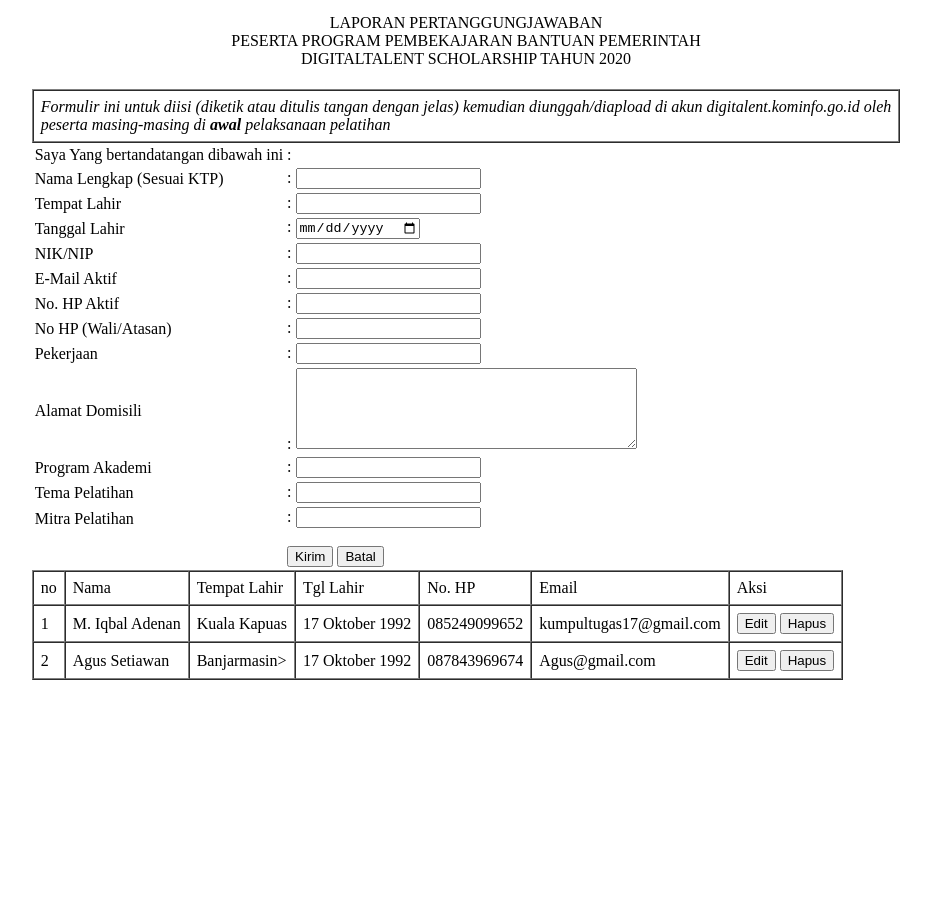
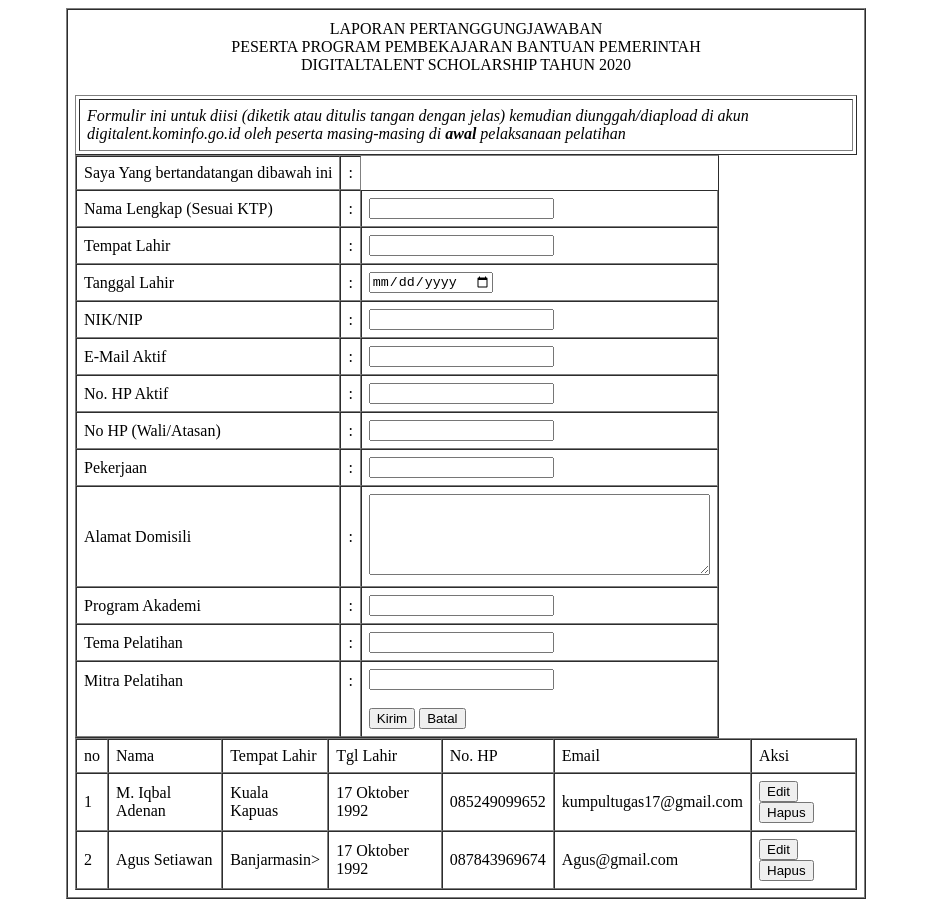
Before and after one commit to rudiansyah07/Web-Desain-2020, a plain HTML site: page tugas/10-09-2020 Rudiansyah.html in a window 1280 px wide. Shown: the whole page, without its empty margins (174-1105 px from the left). Before the commit the page ends 800 px from the top, so only its background shows below. Drawn offline with Linux system fonts and the light colour scheme.

Commit message:
Pertemuan 6

```diff
--- a/tugas/10-09-2020 Rudiansyah.html
+++ b/tugas/10-09-2020 Rudiansyah.html
@@ -6,67 +6,82 @@
 	<title></title>
 </head>
 <body>
-	<center><table><tr><td>
+<center><table border="1" cellpadding="7" cellspacing="0" width="800">
+			<tr>
+				<td>
 				<center><table>
 					<tr>
 						<td><center>LAPORAN PERTANGGUNGJAWABAN<BR>
 						PESERTA PROGRAM PEMBEKAJARAN BANTUAN PEMERINTAH<BR>DIGITALTALENT SCHOLARSHIP TAHUN 2020</center></td>
 					</tr>
 					</table></center><br>
+			<table border="1" cellpadding="7" cellspacing="3">
+					<tr>
+						<td><i>Formulir ini untuk diisi (diketik atau ditulis tangan dengan jelas) kemudian diunggah/diapload di akun digitalent.kominfo.go.id oleh peserta masing-masing di <b>awal</b> pelaksanaan pelatihan</i></td>
+					</tr>
+			</table>
 			<table border="1" cellpadding="7" cellspacing="0">
 				<tr>
-			<td><i>Formulir ini untuk diisi (diketik atau ditulis tangan dengan jelas) kemudian diunggah/diapload di akun digitalent.kominfo.go.id oleh <br>peserta masing-masing di <b>awal</b> pelaksanaan pelatihan</i></td>
-		</tr>
-</table>
-<table>
-	<tr>
-		<td>Saya Yang bertandatangan dibawah ini</td><td> : </td>
+					<td>Saya Yang bertandatangan dibawah ini</td>
+					<td> : </td>
 				</tr>
 				<tr>
 					<td><label for="nama">Nama Lengkap (Sesuai KTP)</label></td>
-		<td>: <input type="text" name="" id="nama"></td>
+					<td>:</td>
+					<td><input type="text" name="" id="nama"></td>
 				</tr>
 				<tr>
 					<td><label for="tempat lahir">Tempat Lahir</label></td>
-		<td>: <input type="text" name="" id="tempat lahir"></td>
+					<td>:</td>
+					<td><input type="text" name="" id="tempat lahir"></td>
 				</tr>
 				<tr>
 					<td><label for="tanggal lahir">Tanggal Lahir</label></td>
-		<td>: <input type="date" name= "" id="tanggal lahir"></td>
+					<td>:</td>
+					<td><input type="date" name= "" id="tanggal lahir"></td>
 				</tr>
 				<tr>
 					<td><label for="nik">NIK/NIP</label></td>
-		<td>: <input type="text" name="" id="nik"></td>
+					<td>:</td>
+					<td><input type="text" name="" id="nik"></td>
 				</tr>
 				<tr>
 					<td><label for="email">E-Mail Aktif</label></td>
-		<td>: <input type="text" name="" id="email">
+					<td>:</td>
+					<td><input type="text" name="" id="email">
 				<tr>
 					<td><label for="no hp"><N>No. HP Aktif</N></label></td>
-		<td>: <input type="text" name="" id="no hp"></td>
+					<td>:</td>
+					<td><input type="text" name="" id="no hp"></td>
 				</tr>
 				<tr>
 					<td><label for="wali">No HP (Wali/Atasan)</label></td>
-		<td>: <input type="text" name="" id="wali"></td>
+					<td>:</td>
+					<td><input type="text" name="" id="wali"></td>
 				</tr>
 				<tr>
 					<td><label for="pekerjaan">Pekerjaan</label></td>
-		<td>: <input type="text" name="" id="pekerjaan"></td>
+					<td>:</td>
+					<td><input type="text" name="" id="pekerjaan"></td>
 				</tr>
 				<tr>
 					<td><label for="alamat">Alamat Domisili</label></td>
-		<td>: <textarea name="" id="alamat" cols="40" rows="5"></textarea></td>
+					<td>:</td>
+					<td><textarea name="" id="alamat" cols="40" rows="5"></textarea></td>
 				</tr>
 					<td><label for="program">Program Akademi</label></td>
-		<td>: <input type="text" name="" id="program"></td>
+					<td>:</td>
+					<td><input type="text" name="" id="program"></td>
 					</tr>
 				</tr>
 					<td><label for="tema">Tema Pelatihan</label></td>
-		<td>: <input type="text" name="" id="tema"></td>
+					<TD>:</TD>
+					<td><input type="text" name="" id="tema"></td>
 				</tr>
 				</tr>
 					<td><label for="mitra">Mitra Pelatihan<br><br><br></label></td>
-		<td>: <input type="text" name="" id="mitra">
+					<TD>: <br><br><br></TD>
+					<td><input type="text" name="" id="mitra">
 				<br><br><button>Kirim</button> <button>Batal</button></td>
 				</tr>
 
@@ -99,6 +114,8 @@
 					<td>Agus@gmail.com</td>
 					<td><button>Edit</button> <button>Hapus</button></td>
 				</tr>
+			</td>
+		</tr>
 </table></center>
 
 
```
Also changed, not shown: tugas/03-09-2020Rudiansyah.html (deleted, +0 -97 lines). Lines whose indentation alone changed are shown as unchanged.
